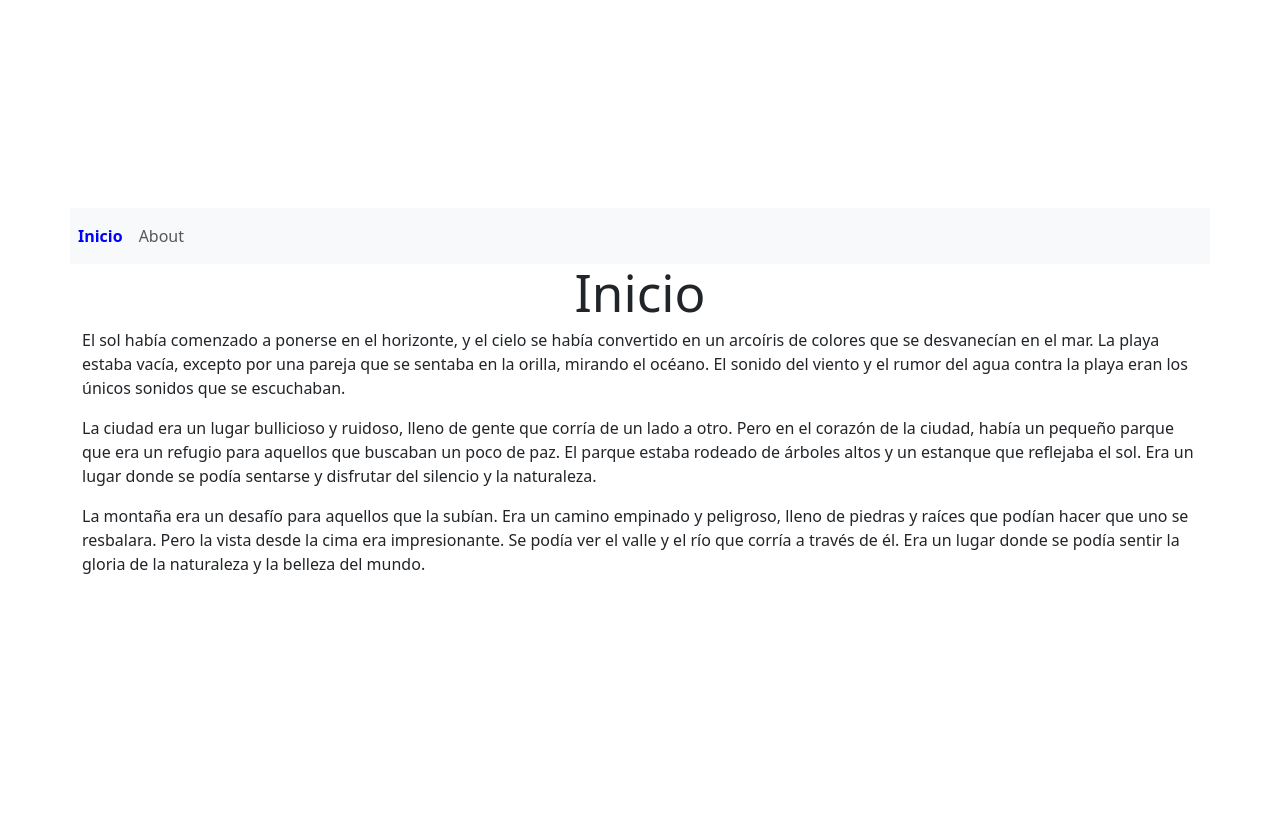
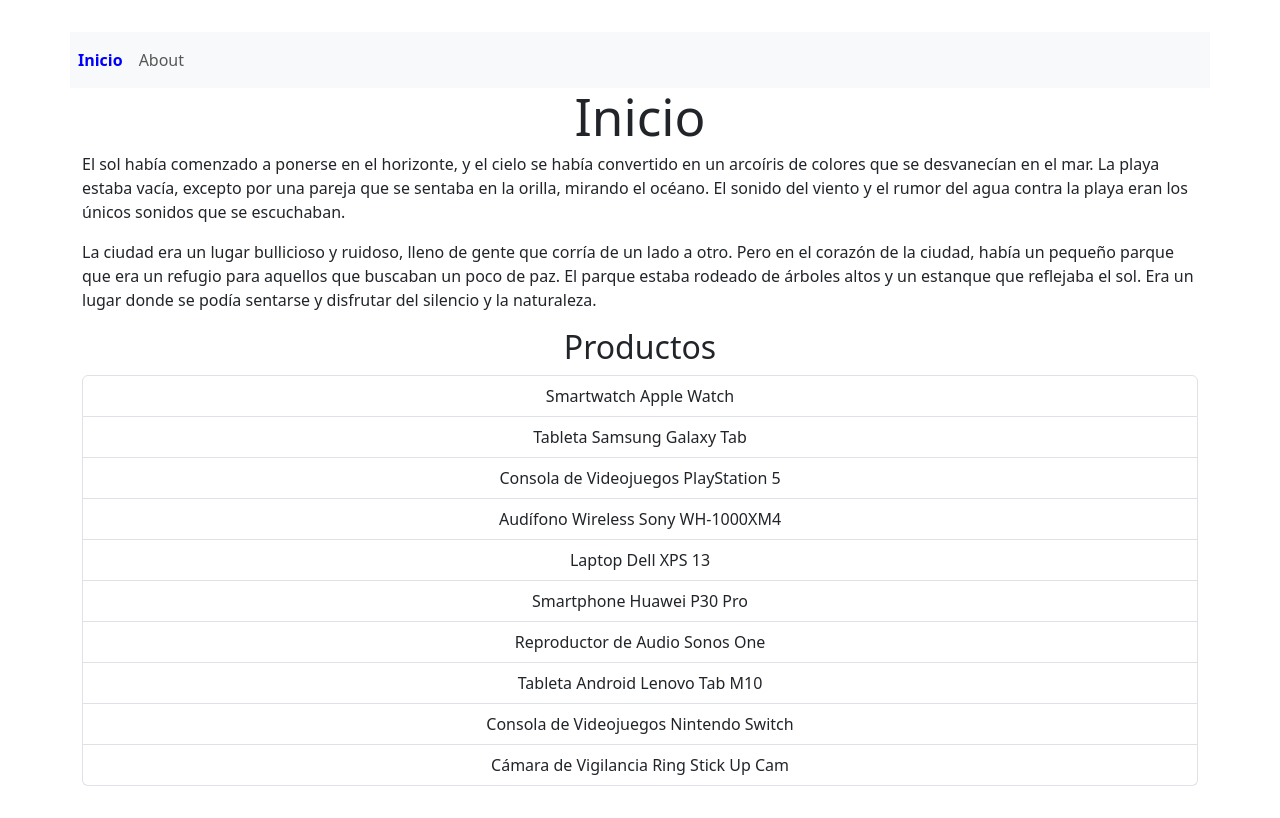
Before and after one commit to m3lb1z/in-react-esencial-example, a React (Vite) app: page / in a window 1280 px wide. Built offline with nearby package versions, Linux system fonts and the light colour scheme.

Commit message:
usando rutas dinamicas en la url de navegacion

```diff
--- a/src/App.jsx
+++ b/src/App.jsx
@@ -4,6 +4,7 @@
 import About from "./components/About";
 
 import "bootstrap/dist/css/bootstrap.min.css";
+import Producto from "./components/Producto";
 
 function App() {
   return (
@@ -28,6 +29,7 @@
           <Routes>
             <Route path="/" element={<Home />} />
             <Route path="/about" element={<About />} />
+            <Route path="/producto/:nombreParam" element={<Producto />} />
           </Routes>
         </div>
       </BrowserRouter>
--- a/src/components/Contents.jsx
+++ b/src/components/Contents.jsx
@@ -16,13 +16,6 @@
         sol. Era un lugar donde se podía sentarse y disfrutar del silencio y la
         naturaleza.
       </p>
-      <p className="text-start">
-        La montaña era un desafío para aquellos que la subían. Era un camino
-        empinado y peligroso, lleno de piedras y raíces que podían hacer que uno
-        se resbalara. Pero la vista desde la cima era impresionante. Se podía
-        ver el valle y el río que corría a través de él. Era un lugar donde se
-        podía sentir la gloria de la naturaleza y la belleza del mundo.
-      </p>
     </>
   );
 };
--- a/src/components/Home.jsx
+++ b/src/components/Home.jsx
@@ -1,10 +1,67 @@
+import { Link } from "react-router-dom";
 import Contents from "./Contents";
 
 const Home = () => {
+  const productos = [
+    {
+      id: 1,
+      nombre: "Smartwatch Apple Watch",
+    },
+    {
+      id: 2,
+      nombre: "Tableta Samsung Galaxy Tab",
+    },
+    {
+      id: 3,
+      nombre: "Consola de Videojuegos PlayStation 5",
+    },
+    {
+      id: 4,
+      nombre: "Audífono Wireless Sony WH-1000XM4",
+    },
+    {
+      id: 5,
+      nombre: "Laptop Dell XPS 13",
+    },
+    {
+      id: 6,
+      nombre: "Smartphone Huawei P30 Pro",
+    },
+    {
+      id: 7,
+      nombre: "Reproductor de Audio Sonos One",
+    },
+    {
+      id: 8,
+      nombre: "Tableta Android Lenovo Tab M10",
+    },
+    {
+      id: 9,
+      nombre: "Consola de Videojuegos Nintendo Switch",
+    },
+    {
+      id: 10,
+      nombre: "Cámara de Vigilancia Ring Stick Up Cam",
+    },
+  ];
+
   return (
     <>
       <h1>Inicio</h1>
       <Contents />
+
+      <h2>Productos</h2>
+      <ul className="list-group">
+        {productos.map((producto) => (
+          <Link
+            key={producto.id}
+            to={`/producto/${producto.nombre}`}
+            className="list-group-item list-group-item-action"
+          >
+            {producto.nombre}
+          </Link>
+        ))}
+      </ul>
     </>
   );
 };
--- /dev/null
+++ b/src/components/Producto.jsx
@@ -0,0 +1,15 @@
+import { useParams } from "react-router-dom";
+import Contents from "./Contents";
+
+const Producto = () => {
+  const params = useParams();
+
+  return (
+    <>
+      <h1>{params.nombreParam}</h1>
+      <Contents />
+    </>
+  );
+};
+
+export default Producto;
```
